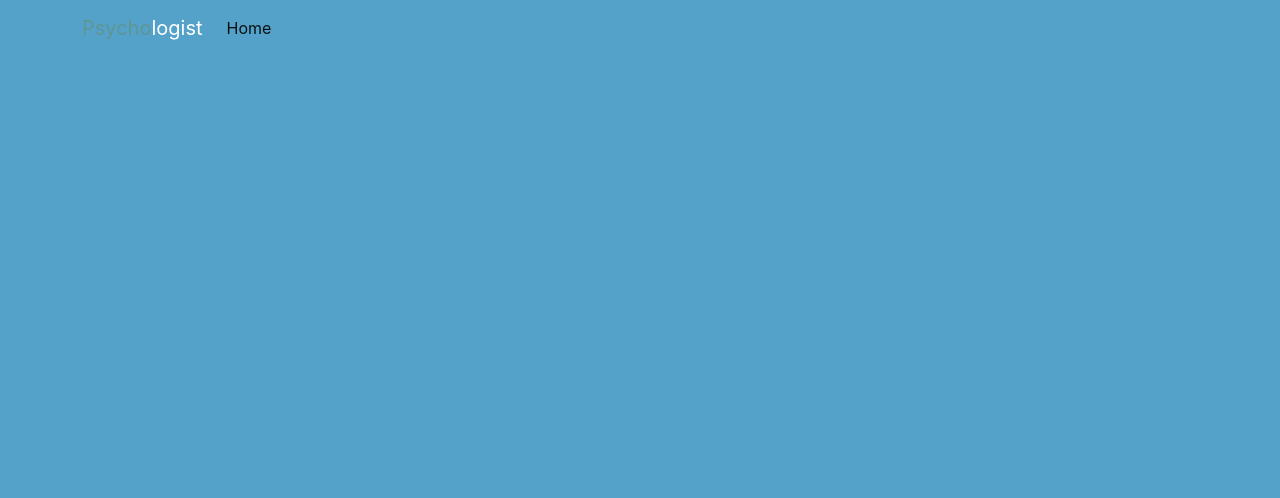
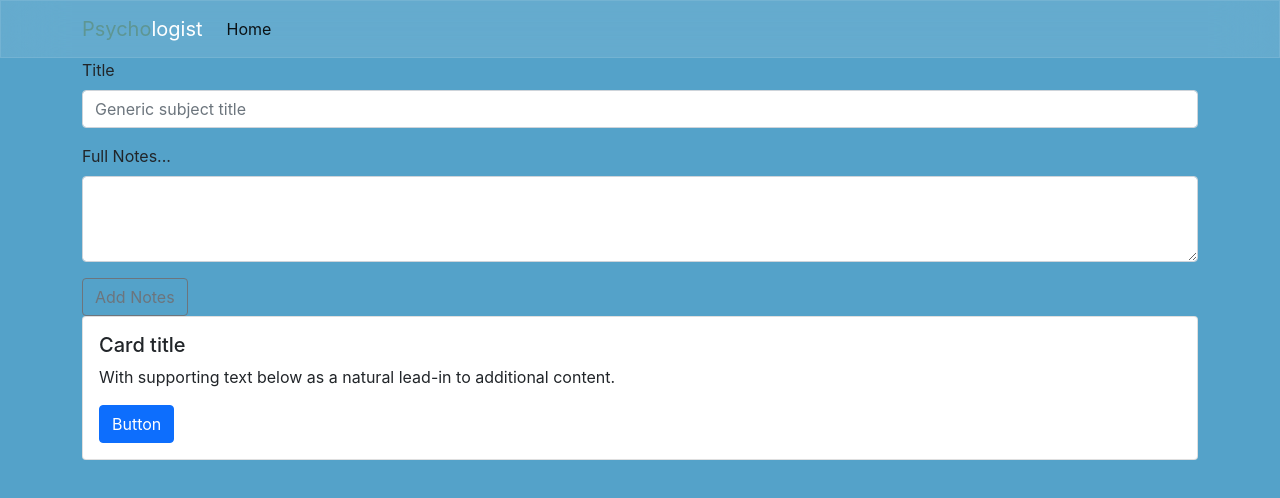
Before and after one commit to thecodermaniac/notes_sub, a React (Create React App) app: page /math in a window 1280 px wide. Shown: the top 498 px of the page. Built offline with nearby package versions, Linux system fonts and the light colour scheme.

Commit message:
skeleton front end set up already

```diff
--- a/package.json
+++ b/package.json
@@ -9,6 +9,7 @@
     "@testing-library/jest-dom": "^5.16.5",
     "@testing-library/react": "^13.3.0",
     "@testing-library/user-event": "^13.5.0",
+    "firebase": "^9.9.3",
     "react": "^18.2.0",
     "react-dom": "^18.2.0",
     "react-router-dom": "^5.3.3",
--- a/src/App.js
+++ b/src/App.js
@@ -1,4 +1,4 @@
-import React from "react";
+import React,{useState}from "react";
 import './styles/App.css'
 import Navbar from "./components/Navbar";
 import SubjectList from "./components/SubjectList";
@@ -8,17 +8,31 @@ import {
   Switch,
   Route
 } from "react-router-dom";
+import NotesTake from "./components/NotesTake";
 function App() {
+const [subject,setSubject]=useState('')
   return (
     <Router>
-        <Navbar />
-        <Switch>
+      <Navbar />
+      <Switch>
         <Route exact path="/home">
-          <SubjectList/>
-            <AllNotes/>
-          </Route>
-        </Switch>
-      </Router>
+          <SubjectList setSubject={setSubject}/>
+          <AllNotes />
+        </Route>
+        <Route exact path="/math">
+          <NotesTake Subject={subject}/>
+        </Route>
+        <Route exact path="/science">
+          <NotesTake Subject={subject}/>
+        </Route>
+        <Route exact path="/english">
+          <NotesTake Subject={subject}/>
+        </Route>
+        <Route exact path="/history">
+          <NotesTake Subject={subject}/>
+        </Route>
+      </Switch>
+    </Router>
   );
 }
 
--- a/src/components/AllNotes.js
+++ b/src/components/AllNotes.js
@@ -1,8 +1,9 @@
 import React from 'react'
+import NotesCard from './NotesCard'
 
 function AllNotes() {
   return (
-    <div className='container'>AllNotes</div>
+    <NotesCard />
   )
 }
 
--- a/src/components/Navbar.js
+++ b/src/components/Navbar.js
@@ -2,7 +2,7 @@ import React from 'react'
 import {
   Link
 } from "react-router-dom";
-
+import '../styles/Navbar.css'
 function Navbar() {
   return (
     <>
--- /dev/null
+++ b/src/components/NotesCard.js
@@ -0,0 +1,17 @@
+import React from 'react'
+
+function NotesCard() {
+    return (
+        <div className='container'>
+            <div class="card w-100">
+                <div class="card-body">
+                    <h5 class="card-title">Card title</h5>
+                    <p class="card-text">With supporting text below as a natural lead-in to additional content.</p>
+                    <a href="#" class="btn btn-primary">Button</a>
+                </div>
+            </div>
+        </div>
+    )
+}
+
+export default NotesCard
--- /dev/null
+++ b/src/components/NotesTake.js
@@ -0,0 +1,38 @@
+import React, { useState } from 'react'
+import { db } from '../firebase'
+import { collection, addDoc } from 'firebase/firestore'
+import NotesCard from './NotesCard'
+
+function NotesTake({ Subject }) {
+    const [notes, setnotes] = useState({
+        subject: Subject,
+        title: "",
+        body: ""
+    })
+    const handleclick = (e) => {
+        e.preventDefault()
+        console.log(Subject);
+
+        console.log(notes);
+    }
+    return (
+        <>
+            <form className='container' onSubmit={handleclick}>
+                <div class="mb-3">
+                    <label for="exampleFormControlInput1" class="form-label">Title</label>
+                    <input type="text" class="form-control" id="exampleFormControlInput1" placeholder="Generic subject title" onChange={(e) => { setnotes({ ...notes, title: e.target.value }) }} />
+                </div>
+                <div class="mb-3">
+                    <label for="exampleFormControlTextarea1" class="form-label">Full Notes...</label>
+                    <textarea class="form-control" id="exampleFormControlTextarea1" rows="3" onChange={(e) => { setnotes({ ...notes, body: e.target.value }) }} />
+                </div>
+                <button type="submit" class="btn btn-outline-secondary">Add Notes</button>
+            </form>
+
+            {/* categorywise show of notes */}
+            <NotesCard />
+        </>
+    )
+}
+
+export default NotesTake
--- a/src/components/SubjectList.js
+++ b/src/components/SubjectList.js
@@ -1,11 +1,18 @@
 import React from 'react'
+import {
+    Link
+} from "react-router-dom";
 
-function SubjectList() {
+function SubjectList({setSubject}) {
     return (
         <>
             <div className='container'>
-                <button type="button" class="btn btn-primary btn-lg">Math</button>
-                <button type="button" class="btn btn-secondary btn-lg">English</button>
+                <div class="d-flex justify-content-around">
+                    <Link to="/math"><button type="button" class="btn btn-primary btn-lg" onClick={()=>{setSubject('Math')}}>Math</button></Link>
+                    <Link to="/english"><button type="button" class="btn btn-secondary btn-lg" onClick={()=>{setSubject('English')}}>English</button></Link>
+                    <Link to="/science"><button type="button" class="btn btn-secondary btn-lg" onClick={()=>{setSubject('Science')}}>Science</button></Link>
+                    <Link to="/history"><button type="button" class="btn btn-secondary btn-lg" onClick={()=>{setSubject('History')}}>History</button></Link>
+                </div>
             </div>
         </>
     )
--- /dev/null
+++ b/src/styles/Navbar.css
@@ -0,0 +1,6 @@
+nav {
+  background-color: rgba(255, 255, 255, 0.1);
+  border: 1px solid rgba(255, 255, 255, 0.1);
+  backdrop-filter: blur(30px);
+  color: rgba(255, 255, 255, 0.8);
+}
```
Also changed, not shown: 1 other file (tests, documents, lock files or other folders).
